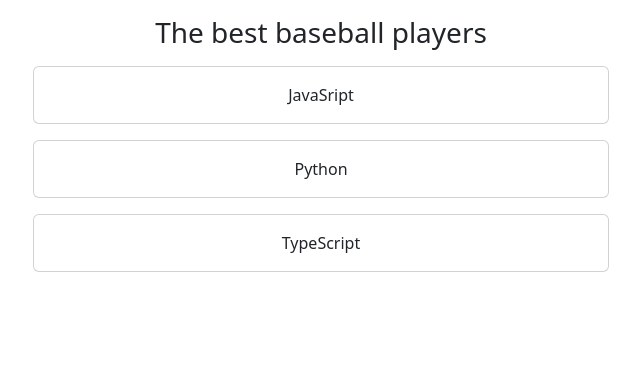
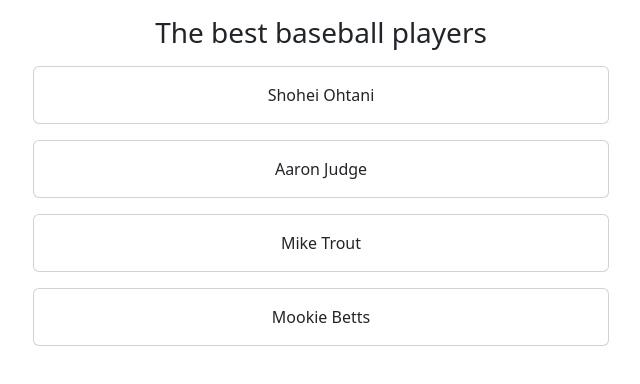
Before and after one commit to jos3ph-m/drag-and-drop, a React (Create React App) app: page / in a window 1280 px wide. Shown: the top 384 px of the page, without its empty margins (319-959 px from the left). Built offline with nearby package versions, Linux system fonts and the light colour scheme.

Commit message:
Bring SortableItem to app

```diff
--- a/src/App.js
+++ b/src/App.js
@@ -12,9 +12,10 @@ import { SortableItem } from './SortableItem';
 
 function App() {
   const [languages, setLanguages] = useState([
-    'JavaSript',
-    'Python',
-    'TypeScript',
+    'Shohei Ohtani',
+    'Aaron Judge',
+    'Mike Trout',
+    'Mookie Betts',
   ]);
   return (
     <DndContext collisionDetection={closestCenter} onDragEnd={handleDragEnd}>
```
